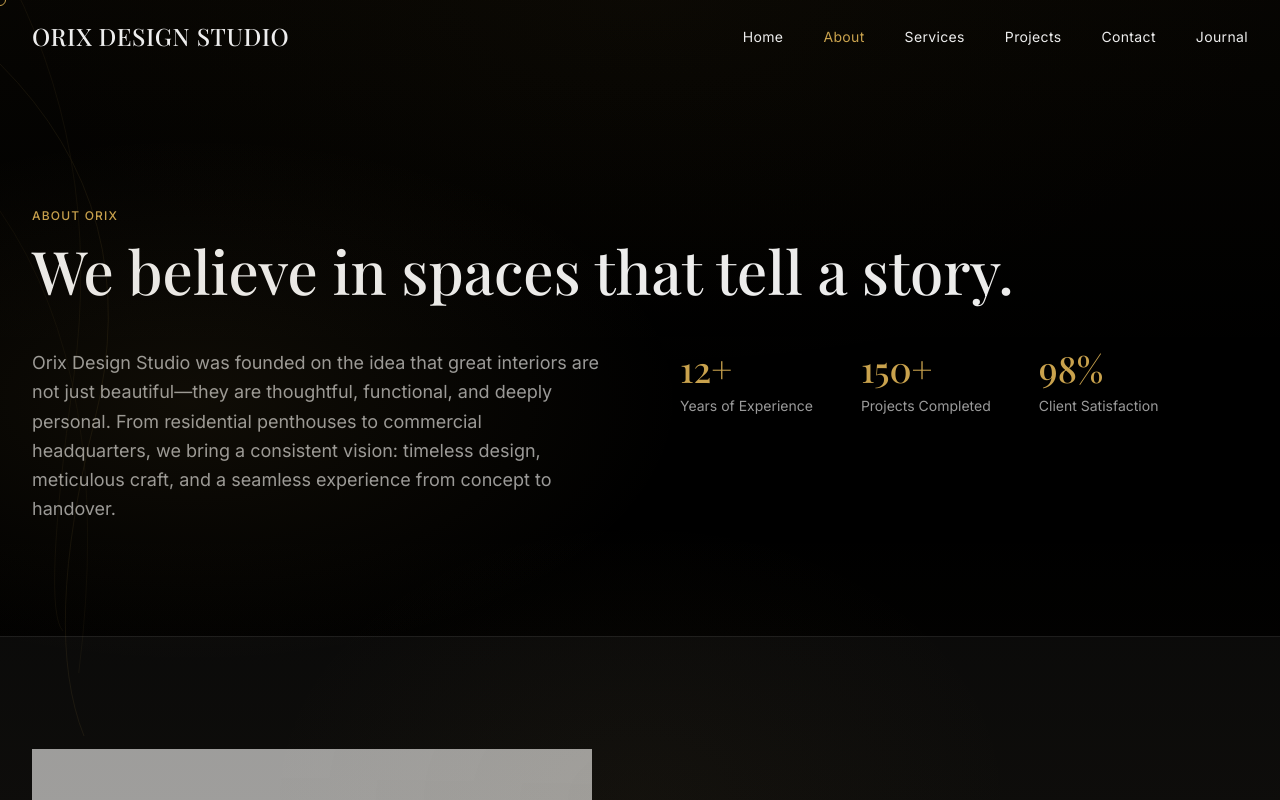
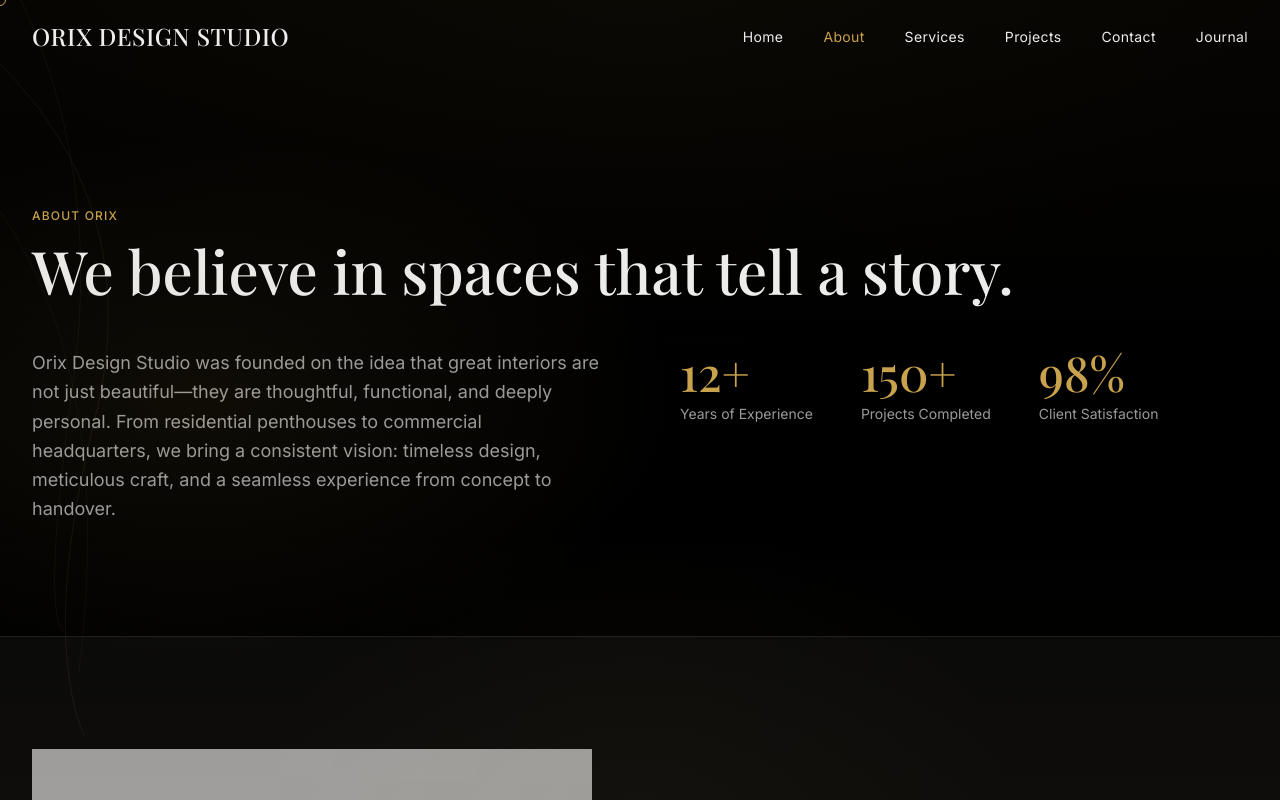
Before and after one commit to denish88/interior-studio-nextjs, a Next.js app: page /about in a window 1280 px wide. Shown: the top 800 px of the page. Built offline with nearby package versions, Linux system fonts and the light colour scheme; grey boxes are pictures that could not be loaded; a web font is replaced by a local one.

Commit message:
add image

```diff
--- a/app/about/page.tsx
+++ b/app/about/page.tsx
@@ -2,6 +2,7 @@ import type { Metadata } from "next";
 import Image from "next/image";
 import Link from "next/link";
 import { aboutContent, processSteps, site } from "@/lib/data";
+import { CountUp } from "@/components/CountUp";
 
 export const metadata: Metadata = {
   title: "About | Orix Design Studio",
@@ -27,11 +28,11 @@ export default function AboutPage() {
           <p className="max-w-xl text-lg leading-relaxed text-[var(--foreground-muted)]">
             {aboutContent.paragraph}
           </p>
-          <div className="flex gap-12">
+          <div className="flex flex-wrap gap-10 sm:gap-12">
             {aboutContent.stats.map((stat) => (
               <div key={stat.label}>
-                <p className="font-serif text-4xl font-medium text-[var(--accent)]">
-                  {stat.value}
+                <p className="font-serif text-4xl font-medium text-[var(--accent)] sm:text-5xl">
+                  <CountUp value={stat.value} />
                 </p>
                 <p className="mt-2 text-sm text-[var(--foreground-muted)]">
                   {stat.label}
--- a/components/Hero.tsx
+++ b/components/Hero.tsx
@@ -7,7 +7,8 @@ import { site } from "@/lib/data";
 import { TypingAnimation } from "@/components/TypingAnimation";
 
 const heroImage =
-  "https://images.unsplash.com/photo-1600607687939-ee8dc71b2b9c?w=1920&q=85";
+  "https://images.unsplash.com/photo-1497366216548-37526070297c?w=1920&q=85";
+
 
 export function Hero() {
   return (
@@ -74,15 +75,6 @@ export function Hero() {
           )}
         </motion.div>
       </div>
-
-      <motion.div
-        className="absolute bottom-6 left-1/2 z-10 -translate-x-1/2 sm:bottom-8"
-        initial={{ opacity: 0 }}
-        animate={{ opacity: 1 }}
-        transition={{ delay: 1.2, duration: 0.6 }}
-      >
-        <span className="block h-10 w-px bg-[var(--foreground-muted)] sm:h-12" />
-      </motion.div>
     </section>
   );
 }
```
